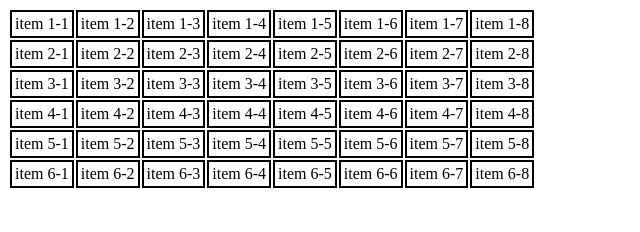
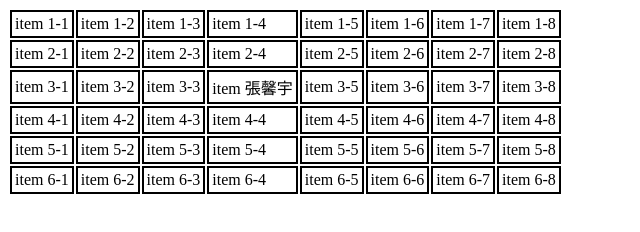
Before and after one commit to allenhuang0713/SeatingPlan, a plain HTML site: page index.html in a window 1280 px wide. Shown: the whole page, without its empty margins (0-640 px from the left). Drawn offline with Linux system fonts and the light colour scheme.

Commit message:
修改自己名字

```diff
--- a/index.html
+++ b/index.html
@@ -37,7 +37,7 @@
             <td>item 3-1</td>
             <td>item 3-2</td>
             <td>item 3-3</td>
-            <td>item 3-4</td>
+            <td>item 張馨宇</td>
             <td>item 3-5</td>
             <td>item 3-6</td>
             <td>item 3-7</td>
```
